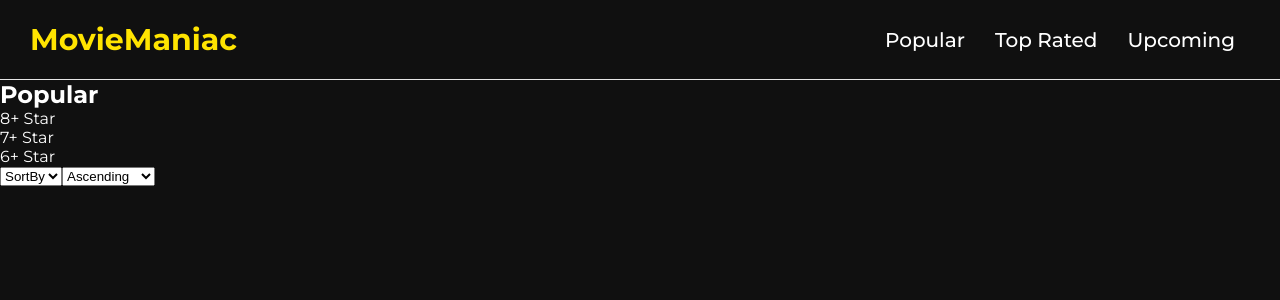
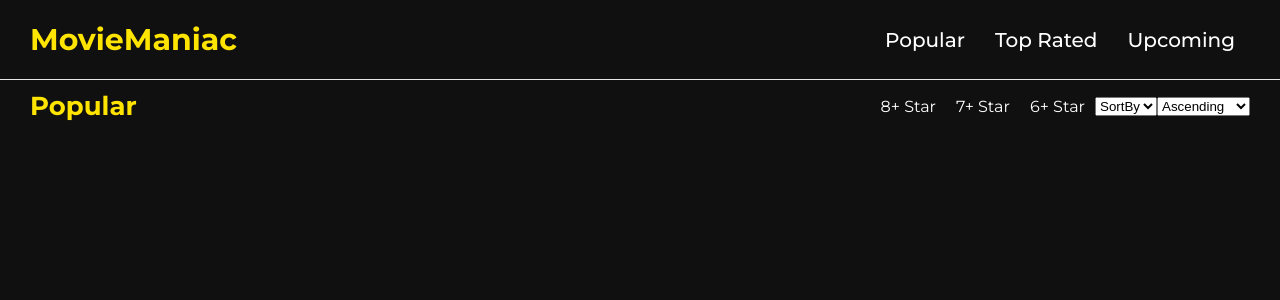
Before and after one commit to fridahenriksen1/moviemaniac, a React (Vite) app: page / in a window 1280 px wide. Shown: the top 300 px of the page. Built offline with nearby package versions, Linux system fonts and the light colour scheme.

Commit message:
added class style for display flex

```diff
--- a/src/components/MovieList/MovieList.css
+++ b/src/components/MovieList/MovieList.css
@@ -0,0 +1,20 @@
+.movie_list_header {
+  padding: 0.625rem 1.875rem;
+
+  justify-content: space-between;
+  margin-bottom: 0.313rem;
+}
+
+.movie_list_heading {
+  font-size: 26px;
+  color: #ffe400;
+}
+
+.movie_filter {
+  list-style: none;
+  font-size: 16px;
+}
+
+.movie_filter_item {
+  padding: 0.313rem 0.625rem;
+}
--- a/src/components/MovieList/MovieList.jsx
+++ b/src/components/MovieList/MovieList.jsx
@@ -4,10 +4,10 @@ import "./MovieList.css";
 const MovieList = () => {
   return (
     <section className="movie_list">
-      <header className="movie_list_header">
-        <h2 className="movie_list_heading">Popular</h2>
-        <div className="movie_list_fs">
-          <ul className="movie_filter">
+      <header className="align_center movie_list_header">
+        <h2 className=" align_center movie_list_heading">Popular</h2>
+        <div className="align_center movie_list_fs">
+          <ul className="align_center movie_filter">
             <li className="movie_filter_item">8+ Star</li>
             <li className="movie_filter_item">7+ Star</li>
             <li className="movie_filter_item">6+ Star</li>
--- a/src/index.css
+++ b/src/index.css
@@ -13,3 +13,8 @@ body {
   color: #fff;
   font-family: "Montserrat", sans-serif;
 }
+
+.align_center {
+  display: flex;
+  align-items: center;
+}
```
